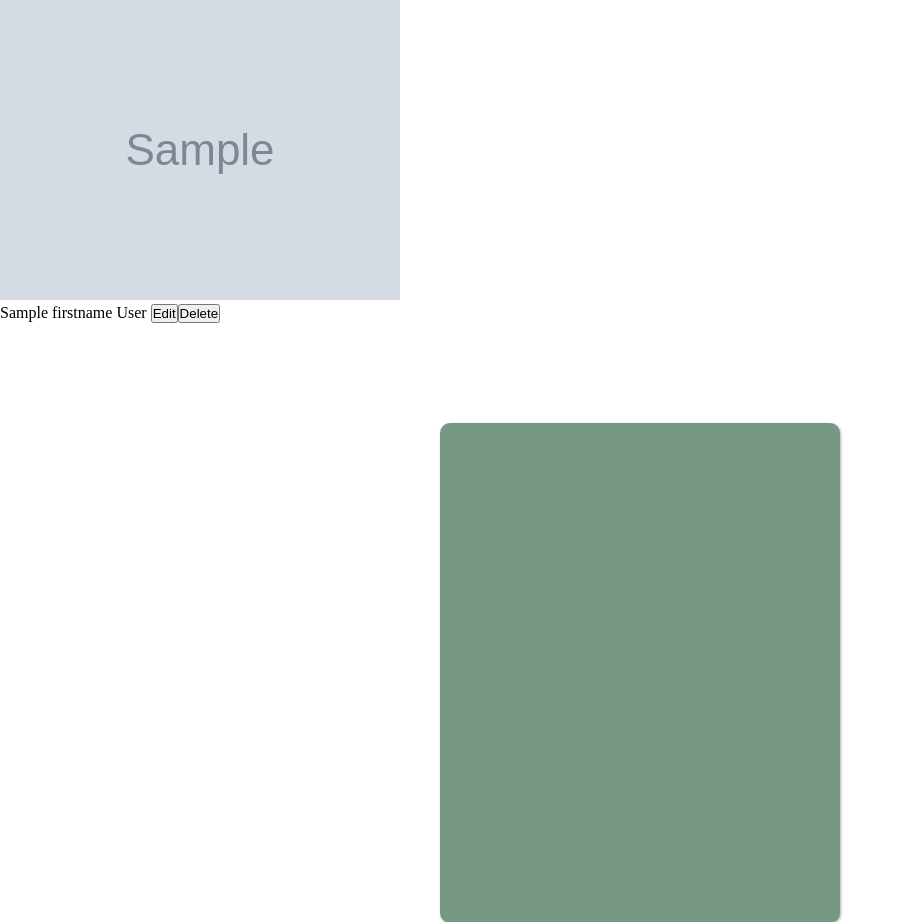
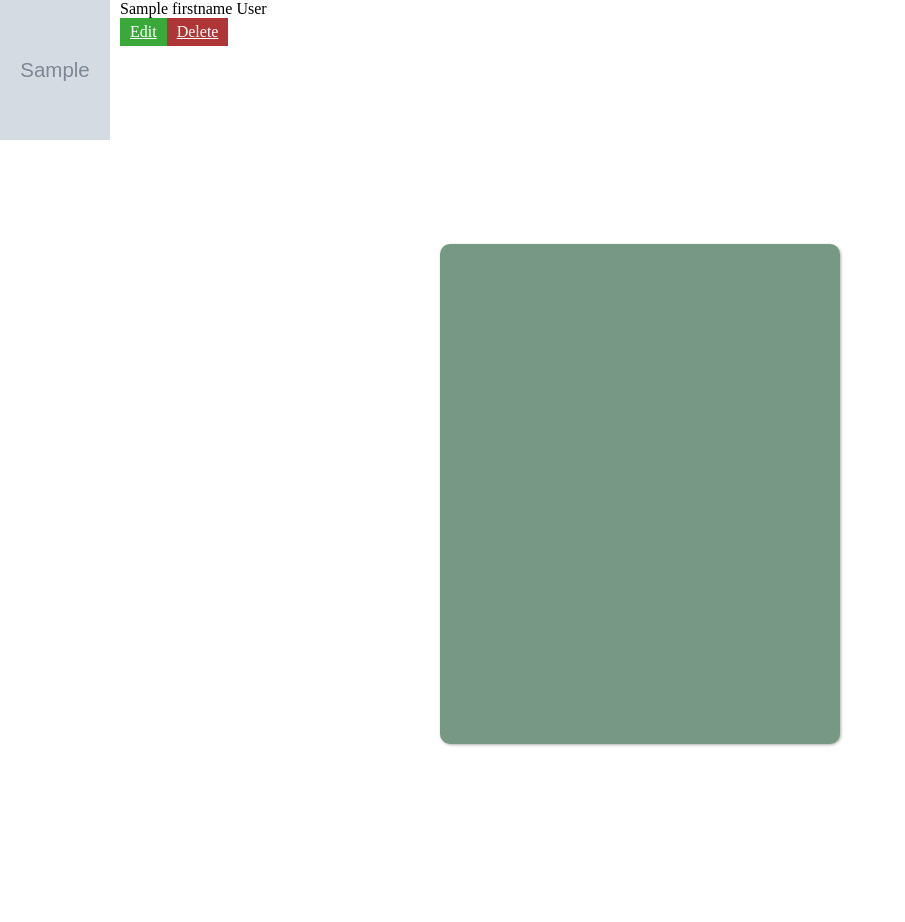
Before and after one commit to Shahabr99/Blogly, a Flask app: template templates/profile.html in a window 1280 px wide. Shown: the top 922 px of the page, without its empty margins (0-905 px from the left). After the commit the page ends 746 px from the top, so only its background shows below. Run offline with Flask 3, Linux system fonts and the light colour scheme; the template is opened without the code that fills it: most values are stand-ins (such as "Sample title", 1, 10 or a date in 2020); grey boxes marked "Sample" are stand-in pictures.

```diff
--- a/static/app.css
+++ b/static/app.css
@@ -41,3 +41,34 @@
   gap: 10px;
   padding: 20px;
 }
+
+.user-profile {
+  display: flex;
+  gap: 10px;
+}
+
+.user-info {
+  display: flex;
+  flex-direction: column;
+}
+
+.profile-pic {
+  width: 110px;
+  height: 140px;
+}
+
+.del-btn {
+  background-color: rgb(175, 54, 54);
+  color: #fff;
+  padding: 5px 10px;
+}
+
+.edit-btn {
+  background-color: rgb(57, 169, 57);
+  color: #fff;
+  padding: 5px 10px;
+}
+
+.btn-box {
+  display: flex;
+}
--- a/templates/base.html
+++ b/templates/base.html
@@ -10,7 +10,7 @@
   <body>
     <header class="user-profile">
       <div>{% block profilepic %}{% endblock %}</div>
-      <div>{% block info %}{% endblock %}</div>
+      <div class="user-info">{% block info %}{% endblock %}</div>
     </header>
     <div class="user-header">
       {% block form %}{% endblock %} {% block users %}{% endblock %} {% block
--- a/templates/profile.html
+++ b/templates/profile.html
@@ -1,4 +1,8 @@
 {% extends 'base.html' %}{% block profilepic %}
-<img src="{{image_url}}" alt="" /> {% endblock %} {% block info %} {{firstname}}
-{{lastname}} <button>Edit</button><button>Delete</button>
+<img class="profile-pic" src="{{image_url}}" alt="" /> {% endblock %} {% block
+info %} {{firstname}} {{lastname}}
+<div class="btn-box">
+  <a href="/edit" class="edit-btn">Edit</a
+  ><a href="/delete" class="del-btn">Delete</a>
+</div>
 {% endblock %}
```
